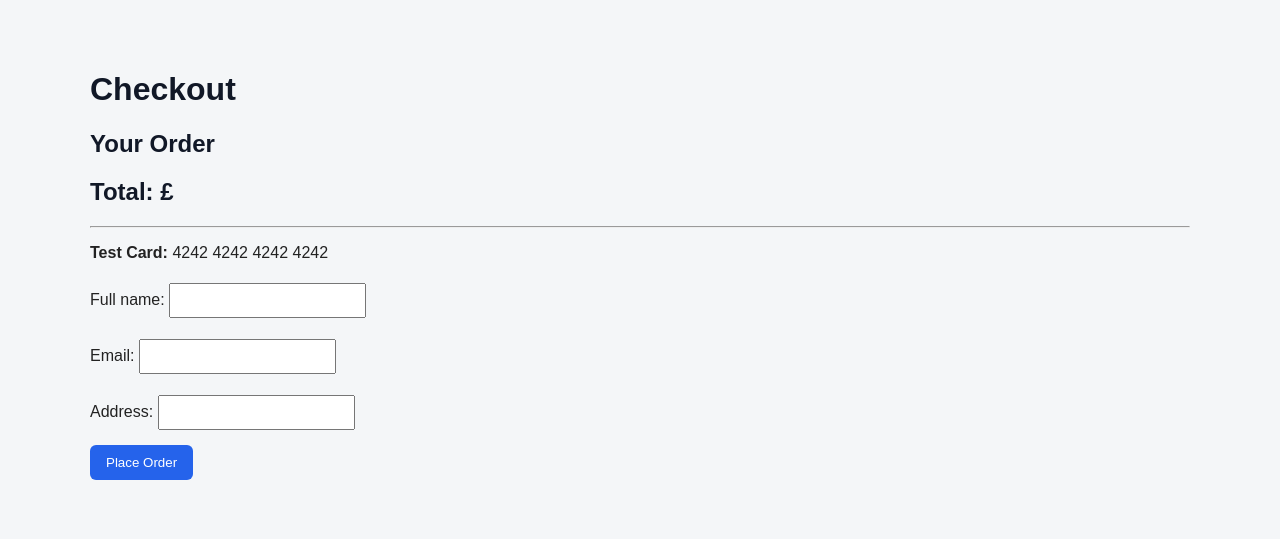
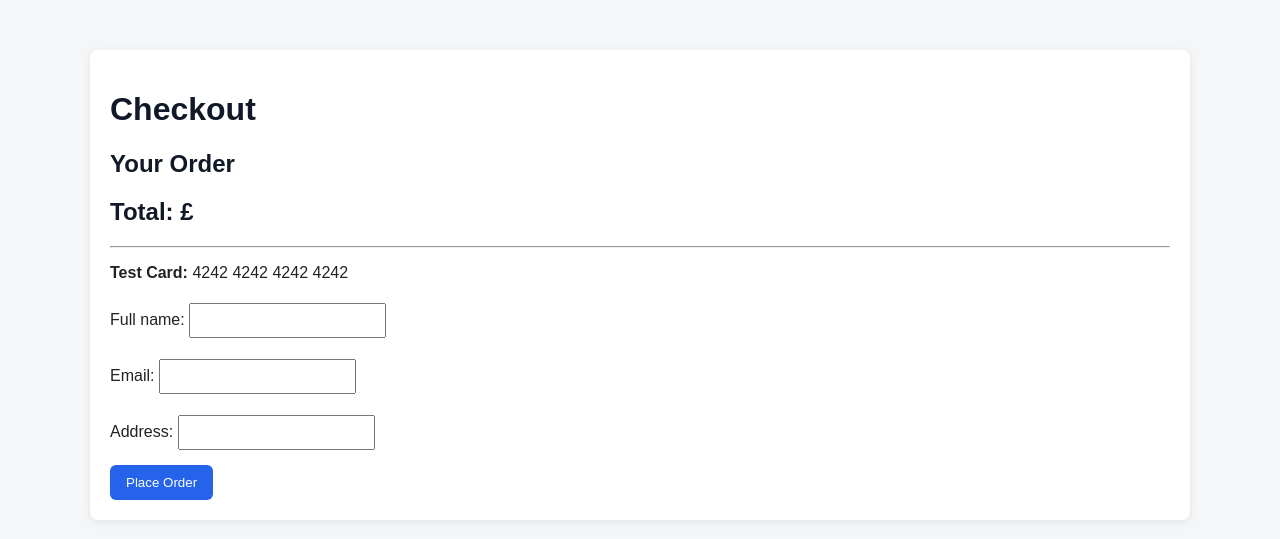
Before and after one commit to GabeColetta24/gamegear_store, a Django app: template checkout/templates/checkout/checkout.html in a window 1280 px wide. Shown: the part 50-589 px from the top of the page. Run offline with Django 4.2, Linux system fonts and the light colour scheme; the template is opened without the code that fills it: values that come from a table or form of the project are taken from there, others are empty.

Commit message:
Improve checkout page styling and site consistency

```diff
--- a/checkout/templates/checkout/checkout.html
+++ b/checkout/templates/checkout/checkout.html
@@ -1,6 +1,8 @@
 {% extends 'base.html' %}
 
 {% block content %}
+
+<div class="product-card">
 
     <!-- Checkout page heading -->
     <h1>Checkout</h1>
@@ -39,8 +41,10 @@
 
         {{ form.as_p }}
 
-    <button type="submit">Place Order</button>
+        <button type="submit" class="button">Place Order</button>
 
     </form>
 
+</div>
+
 {% endblock %}
```
Also changed, not shown: db.sqlite3. Lines whose indentation alone changed are shown as unchanged.
